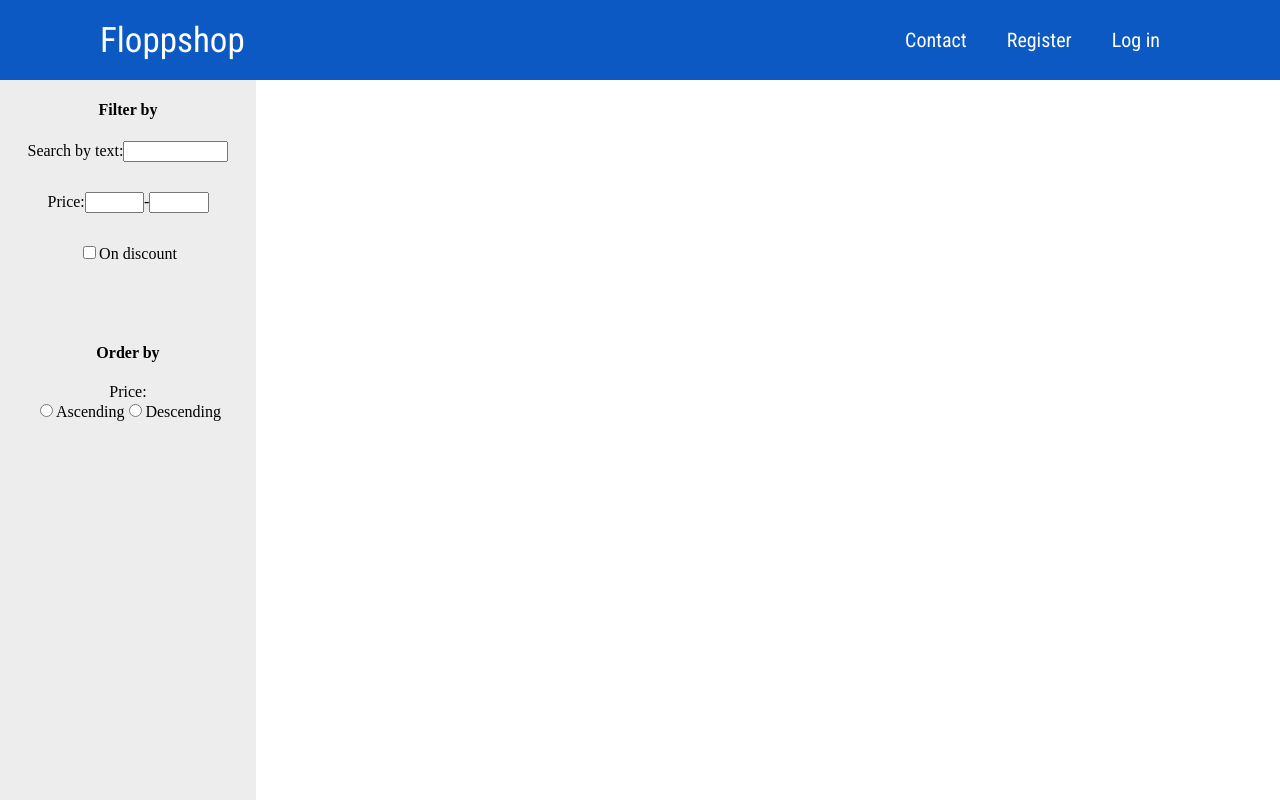
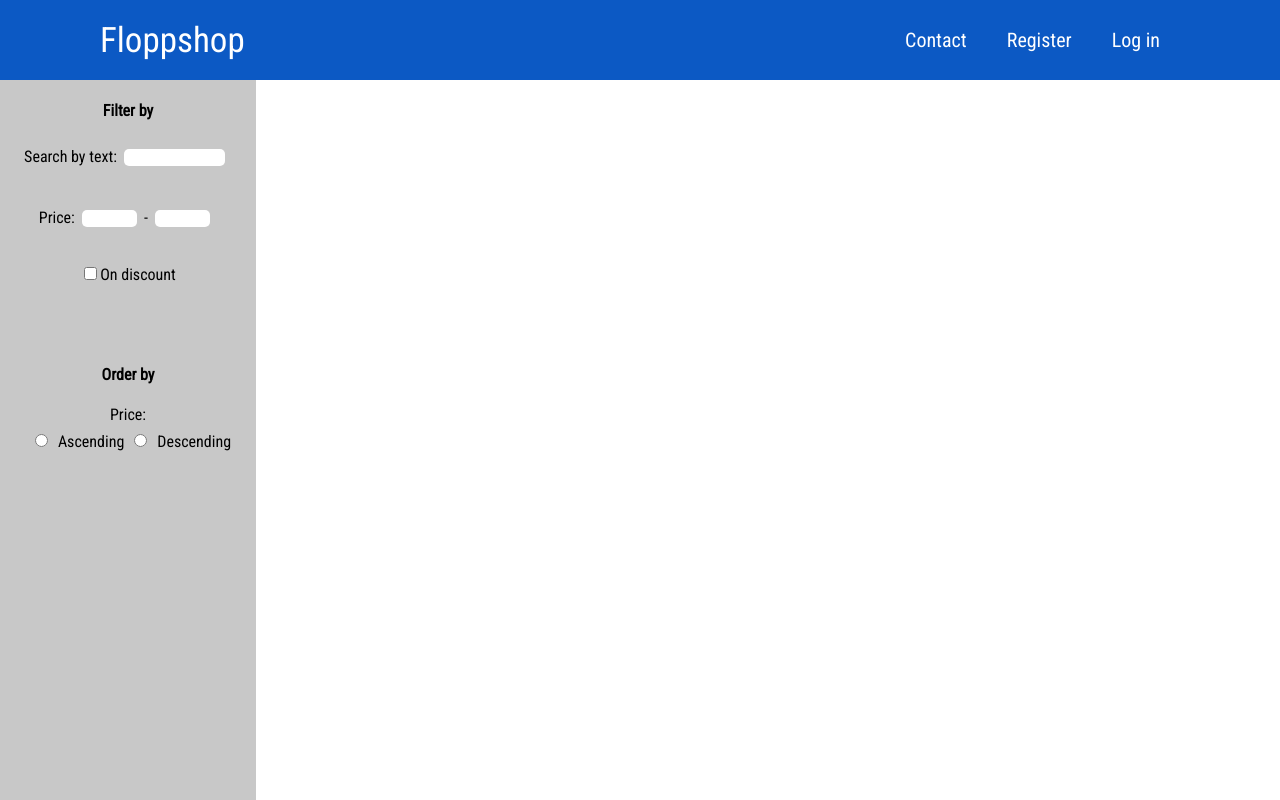
Before and after one commit to Ansup17174/floppshop, a React (Create React App) app in the folder frontend/: page / in a window 1280 px wide. Built offline with nearby package versions, Linux system fonts and the light colour scheme.

Commit message:
filter form styling

```diff
--- a/frontend/src/components/FilterForm.js
+++ b/frontend/src/components/FilterForm.js
@@ -9,7 +9,7 @@ const FilterForm = () => {
                     <h4>Filter by</h4>
                     <div>
                         <label htmlFor="searchText">Search by text:</label>
-                        <input id="searchText" type="text" maxLength="100" size="10"/>
+                        <input id="searchText" type="text" maxLength="100" size="10" autoComplete="off"/>
                     </div>
                     <div>
                         <label htmlFor="min-price">Price:</label>
--- a/frontend/src/index.css
+++ b/frontend/src/index.css
@@ -3,6 +3,7 @@
 body {
     margin: 0;
     padding: 0;
+    font-family: 'Roboto Condensed', sans-serif;
 }
 
 
@@ -14,7 +15,6 @@ body {
     align-items: center;
     background-color: rgb(12, 89, 196);
     color: white;
-    font-family: 'Roboto Condensed', sans-serif;
     font-size: 20px;
 }
 
@@ -41,7 +41,7 @@ a:active {
 .filter {
     display: flex;
     height: 90vh;
-    background-color: rgb(237, 237, 237);
+    background-color: rgb(200, 200, 200);
     max-width: 20%;
 }
 
@@ -55,6 +55,18 @@ a:active {
     padding-bottom: 30px;
 }
 
+.filter-form input[type="text"], .filter-form input[type="number"] {
+    outline: none;
+    appearance: none;
+    border: none;
+    border-radius: 5px;
+    margin: 7px;
+}
+
+.filter-form input[type="radio"] {
+    margin: 10px;
+}
+
 
 .filter-form input[type="number"] {
     max-width: 20%;
```
Also changed, not shown: 1 other file (tests, documents, lock files or other folders).
